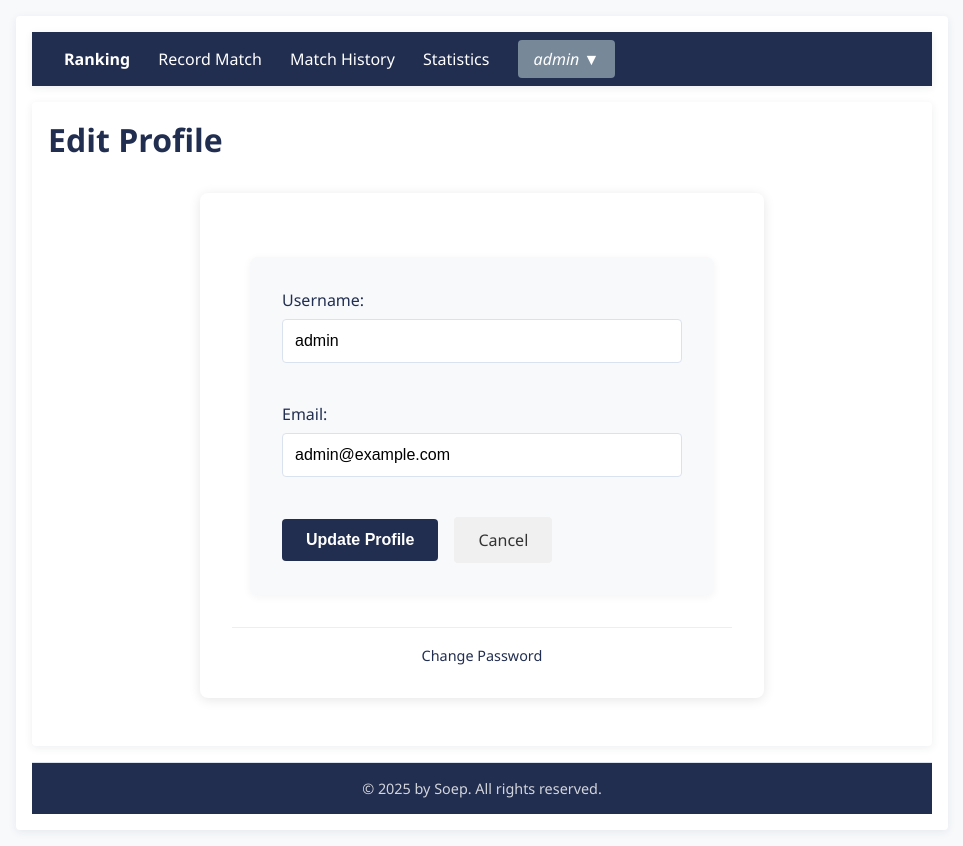
After one commit to gitsoep/elodarts, a Flask app: page /edit_profile in a window 1280 px wide. The commit adds this page. Shown: the whole page, without its empty margins (158-1121 px from the left). Run offline with Flask 3, Linux system fonts and the light colour scheme; a user stored in the database is signed in.

Commit message:
fix rights

```diff
--- a/app/routes.py
+++ b/app/routes.py
@@ -519,6 +519,45 @@ def change_password():
 
     return render_template('change_password.html')
 
+@main.route('/edit_profile', methods=['GET', 'POST'])
+@login_required
+def edit_profile():
+    if request.method == 'POST':
+        new_username = request.form['username'].strip()
+        new_email = request.form['email'].strip().lower()
+
+        # Validate username
+        if not new_username:
+            flash('Username cannot be empty.', 'error')
+            return render_template('edit_profile.html')
+
+        # Check if username is taken by another user
+        existing_user = User.query.filter_by(username=new_username).first()
+        if existing_user and existing_user.id != current_user.id:
+            flash('Username already exists.', 'error')
+            return render_template('edit_profile.html')
+
+        # Validate email
+        if not new_email:
+            flash('Email cannot be empty.', 'error')
+            return render_template('edit_profile.html')
+
+        # Check if email is taken by another user
+        existing_user = User.query.filter_by(email=new_email).first()
+        if existing_user and existing_user.id != current_user.id:
+            flash('Email already exists.', 'error')
+            return render_template('edit_profile.html')
+
+        # Update user information
+        current_user.username = new_username
+        current_user.email = new_email
+        db.session.commit()
+
+        flash('Profile updated successfully!', 'success')
+        return redirect(url_for('main.home'))
+
+    return render_template('edit_profile.html')
+
 @main.route('/forgot_password', methods=['GET', 'POST'])
 def forgot_password():
     if request.method == 'POST':
--- a/app/templates/base.html
+++ b/app/templates/base.html
@@ -19,6 +19,7 @@
                 <div class="user-dropdown">
                     <span class="username-toggle">{{ current_user.username }} ▼</span>
                     <div class="dropdown-content">
+                        <a href="{{ url_for('main.edit_profile') }}" class="profile-link">Edit Profile</a>
                         <a href="{{ url_for('main.change_password') }}" class="profile-link">Change Password</a>
                         {% if current_user.admin %}
                         <a href="{{ url_for('main.admin') }}" class="admin-link">User Management</a>
--- /dev/null
+++ b/app/templates/edit_profile.html
@@ -0,0 +1,146 @@
+{% extends "base.html" %}
+
+{% block content %}
+<div class="container">
+    <h1>Edit Profile</h1>
+
+    <div class="form-container">
+        <form method="POST" class="profile-form">
+            <div class="form-group">
+                <label for="username">Username:</label>
+                <input type="text" id="username" name="username" value="{{ current_user.username }}" required>
+            </div>
+
+            <div class="form-group">
+                <label for="email">Email:</label>
+                <input type="email" id="email" name="email" value="{{ current_user.email }}" required>
+            </div>
+
+            <div class="form-actions">
+                <button type="submit" class="btn-primary">Update Profile</button>
+                <a href="{{ url_for('main.home') }}" class="btn-secondary">Cancel</a>
+            </div>
+        </form>
+
+        <div class="additional-actions">
+            <a href="{{ url_for('main.change_password') }}" class="link-action">Change Password</a>
+        </div>
+    </div>
+</div>
+
+<style>
+.form-container {
+    max-width: 500px;
+    margin: 2em auto;
+    background: white;
+    padding: 2em;
+    border-radius: 8px;
+    box-shadow: 0 2px 12px rgba(0,0,0,0.1);
+}
+
+.profile-form {
+    margin-bottom: 2em;
+}
+
+.form-group {
+    margin-bottom: 1.5em;
+}
+
+.form-group label {
+    display: block;
+    margin-bottom: 0.5em;
+    color: #222e50;
+    font-weight: 500;
+}
+
+.form-group input {
+    width: 100%;
+    padding: 0.75em;
+    border: 1px solid #dbe2ef;
+    border-radius: 4px;
+    font-size: 1em;
+    box-sizing: border-box;
+}
+
+.form-group input:focus {
+    outline: none;
+    border-color: #222e50;
+    box-shadow: 0 0 0 2px rgba(34, 46, 80, 0.1);
+}
+
+.form-actions {
+    display: flex;
+    gap: 1em;
+    align-items: center;
+}
+
+.btn-primary {
+    background: #222e50;
+    color: white;
+    border: none;
+    padding: 0.75em 1.5em;
+    border-radius: 4px;
+    font-size: 1em;
+    cursor: pointer;
+    transition: all 0.2s;
+}
+
+.btn-primary:hover {
+    background: #2d3b63;
+    transform: translateY(-1px);
+}
+
+.btn-secondary {
+    background: #f0f0f0;
+    color: #333;
+    text-decoration: none;
+    padding: 0.75em 1.5em;
+    border-radius: 4px;
+    font-size: 1em;
+    transition: all 0.2s;
+    display: inline-block;
+}
+
+.btn-secondary:hover {
+    background: #e0e0e0;
+}
+
+.additional-actions {
+    padding-top: 1em;
+    border-top: 1px solid #eee;
+    text-align: center;
+}
+
+.link-action {
+    color: #222e50;
+    text-decoration: none;
+    font-size: 0.9em;
+}
+
+.link-action:hover {
+    text-decoration: underline;
+}
+
+.flash-messages {
+    margin-bottom: 2em;
+}
+
+.flash-message {
+    padding: 1em;
+    border-radius: 4px;
+    margin-bottom: 1em;
+}
+
+.flash-success {
+    background: #d4edda;
+    color: #155724;
+    border: 1px solid #c3e6cb;
+}
+
+.flash-error {
+    background: #f8d7da;
+    color: #721c24;
+    border: 1px solid #f5c6cb;
+}
+</style>
+{% endblock %}
--- a/docker-compose.yaml
+++ b/docker-compose.yaml
@@ -4,7 +4,6 @@ services:
       context: .
       dockerfile: Dockerfile
     image: elodarts-app:latest
-    user: "elodarts:elodarts"
     ports:
       - "5000:5000"
     volumes:
```
Also changed, not shown: 2 other files.
